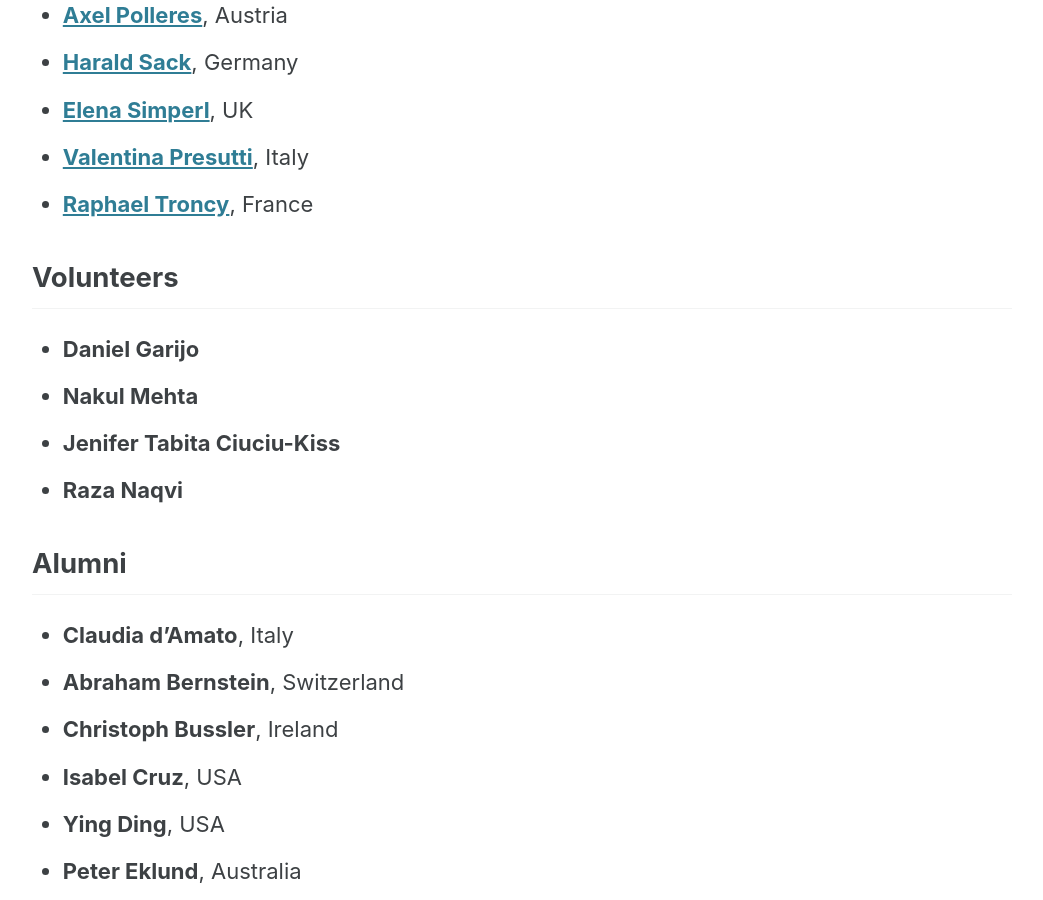
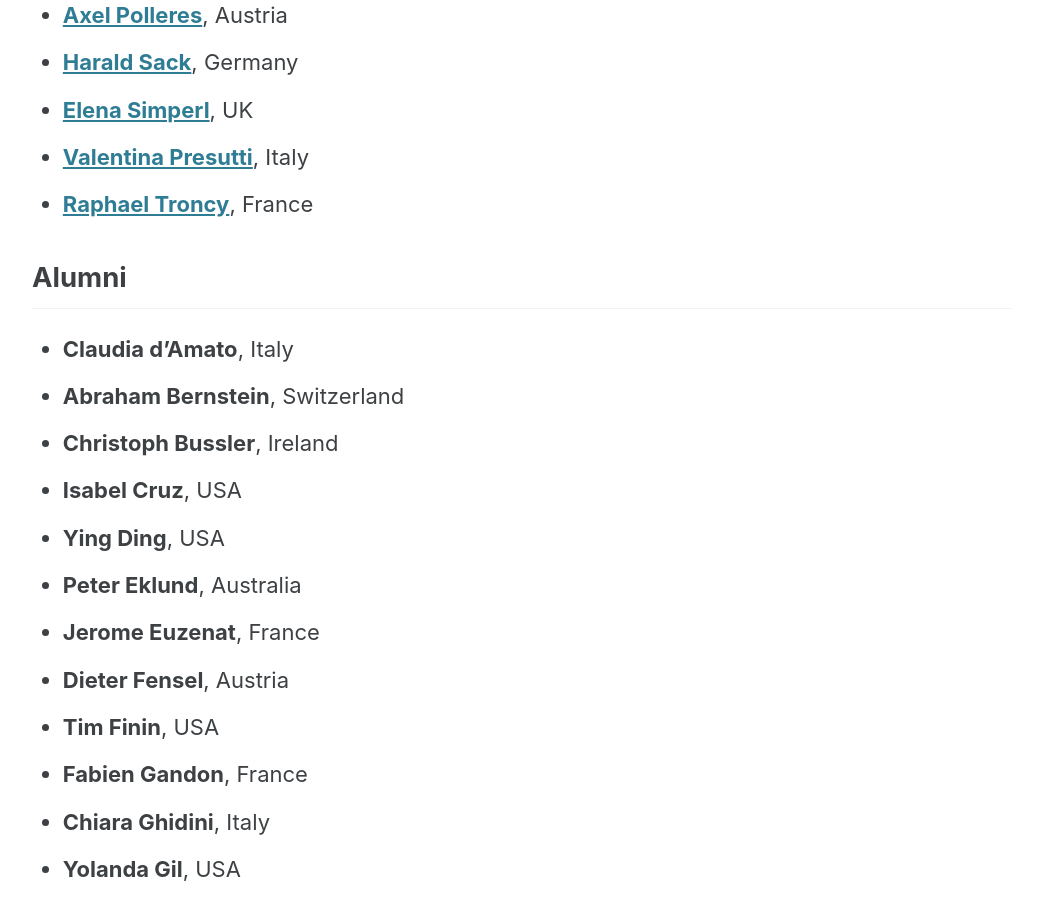
Before and after one commit to Semantic-Web-Science-Association/swsa_website, a Jekyll site: the page built from _pages/members.md, in a window 1280 px wide and 900 px high, scrolled down 1801 px. Shown: the whole window, without its empty margins (118-1161 px from the left). Built offline with Jekyll 4.4.1, drawn with Linux system fonts in a browser that asks for light colours; cached includes are drawn as plain includes.

Commit message:
remove volunteers

```diff
--- a/_pages/members.md
+++ b/_pages/members.md
@@ -40,12 +40,6 @@ permalink: /members/
 - **[Valentina Presutti](https://www.istc.cnr.it/people/valentina-presutti)**, Italy
 - **[Raphael Troncy](https://www.eurecom.fr/en/people/troncy-raphael)**, France
 
-## **Volunteers**
-
-- **Daniel Garijo**
-- **Nakul Mehta**
-- **Jenifer Tabita Ciuciu-Kiss**
-- **Raza Naqvi**
 
 ## **Alumni**
 
```
